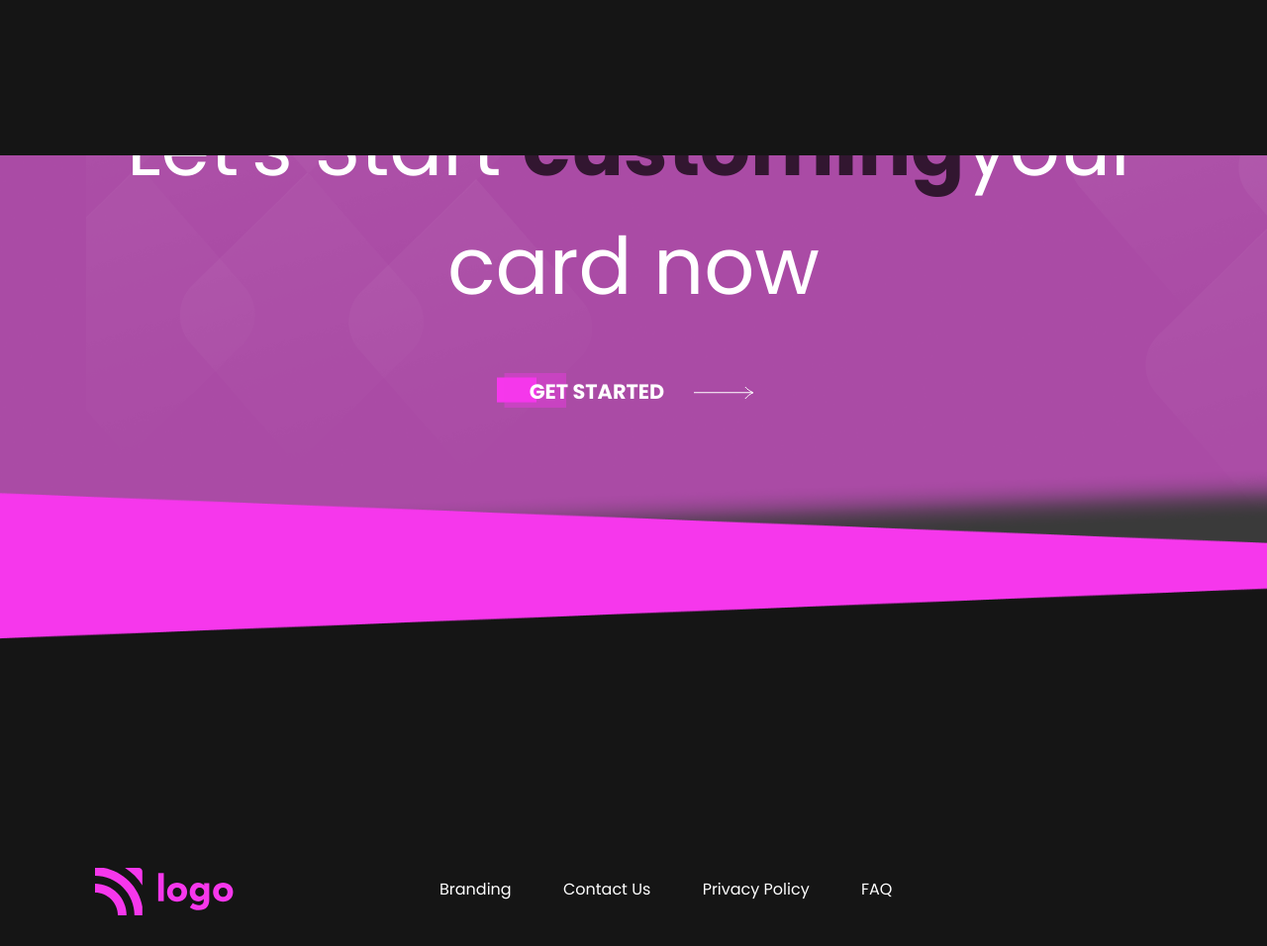
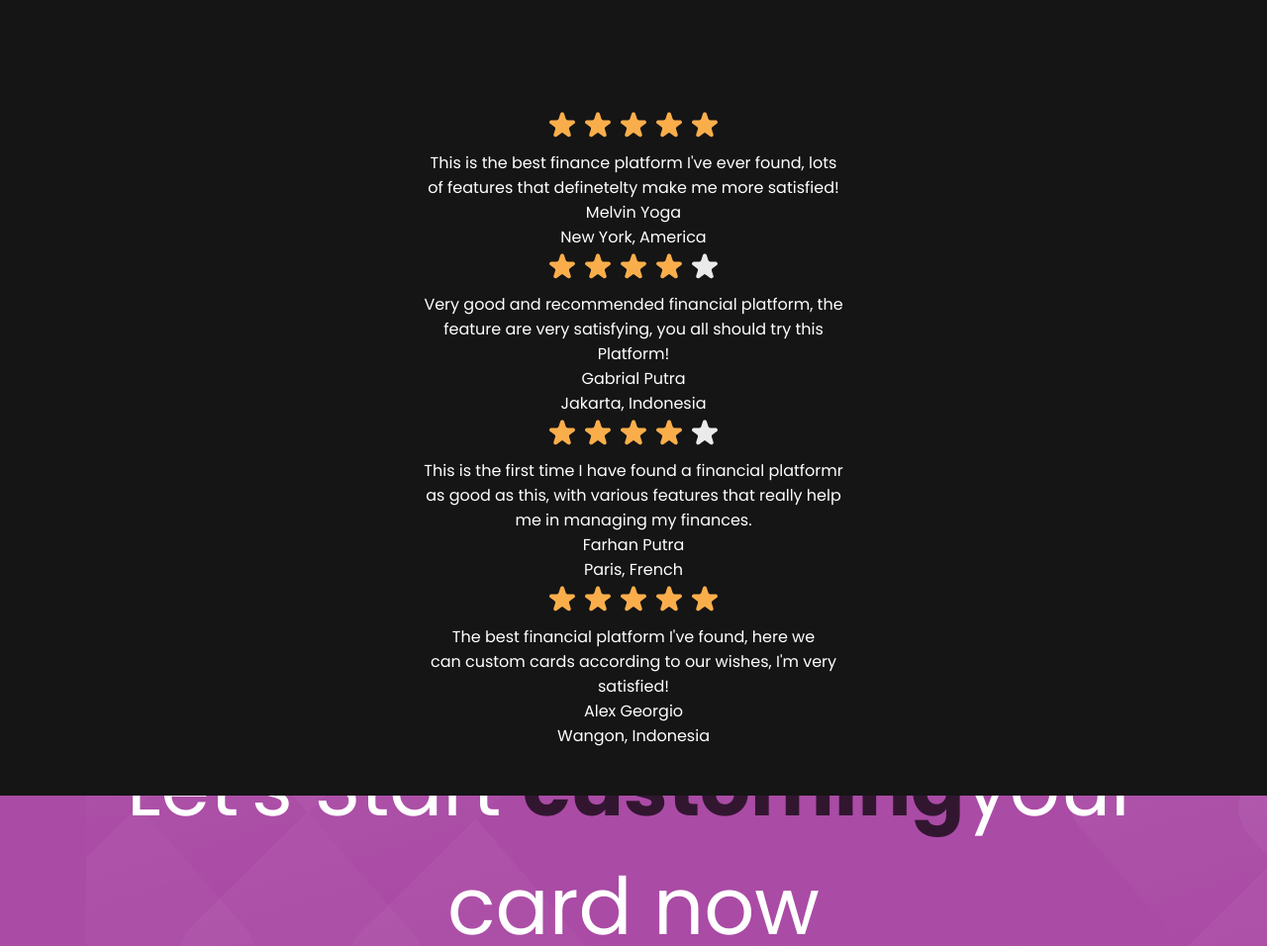
Before and after one commit to vitthal-korvan/Credit-Card-Landing-Page, a plain HTML site: page index.html in a window 1280 px wide. Shown: the part 4306-5262 px from the top of the page at 99% size. Drawn offline with Linux system fonts and the light colour scheme.

```diff
--- a/css/style.css
+++ b/css/style.css
@@ -321,6 +321,9 @@ Rating Card
     font-weight: 300;
 }
 
+
+
+
 /* ==============
 Visiting Card
 ================*/
--- a/index.html
+++ b/index.html
@@ -115,6 +115,39 @@
             <h1>Customers are satisfied with <br><span>the features </span>we provide</h1>
             <p>With the various features that we provide, therefore many <br>
             customers like the features that we provide.</p>
+            <div class="rating-card-box">
+                  <div class="rating-card-top">
+                        <div class="rating-card-1">
+                              <img src="./assets/Icons/5stars.svg" alt="Five Stars">
+                              <p class="para-1">This is the best finance platform I've ever found, lots<br> of features that definetelty make me more satisfied!</p>
+                              <p class="para-2">Melvin Yoga</p>
+                              <p class="para-3">New York, America</p>
+                        </div>
+                        <div class="rating-card-2">
+                              <img src="./assets/Icons/4stars.svg" alt="Four Stars">
+                              <p class="para-1">Very good and recommended financial platform, the<br>feature are very satisfying, you all should try this<br> Platform!</p>
+                              <p class="para-2">Gabrial Putra</p>
+                              <p class="para-3">Jakarta, Indonesia</p>
+                        </div>
+
+                  </div>
+                  <div class="rating-card-top">
+                        <div class="rating-card-1">
+                              <img src="./assets/Icons/4stars.svg" alt="Four Stars">
+                              <p class="para-1">This is the first time I have found a financial platformr<br>as good as this, with various features that really help<br>me in managing my finances.</p>
+                              <p class="para-2">Farhan Putra</p>
+                              <p class="para-3">Paris, French</p>
+                        </div>
+                        <div class="rating-card-2">
+                              <img src="./assets/Icons/5stars.svg" alt="Five Stars">
+                              <p class="para-1">The best financial platform I've found, here we<br> can custom cards according to our wishes, I'm very<br>satisfied!</p>
+                              <p class="para-2">Alex Georgio</p>
+                              <p class="para-3">Wangon, Indonesia</p>
+                        </div>
+
+                  </div>
+
+            </div>
       </div>
       <div class="visiting-card">
             <img src="./assets/Photos/Rectangle 6773.png" alt="Rectangle 6773" class="rect-1">
```
